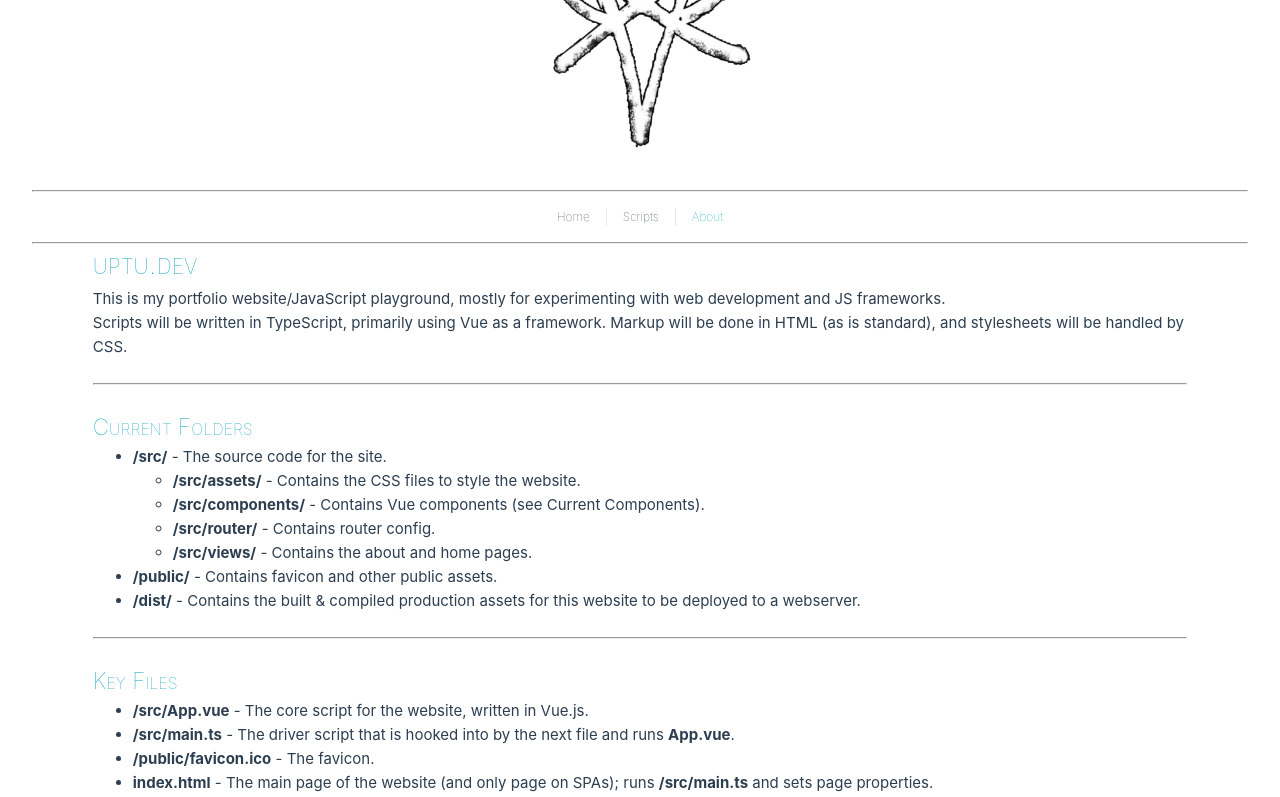
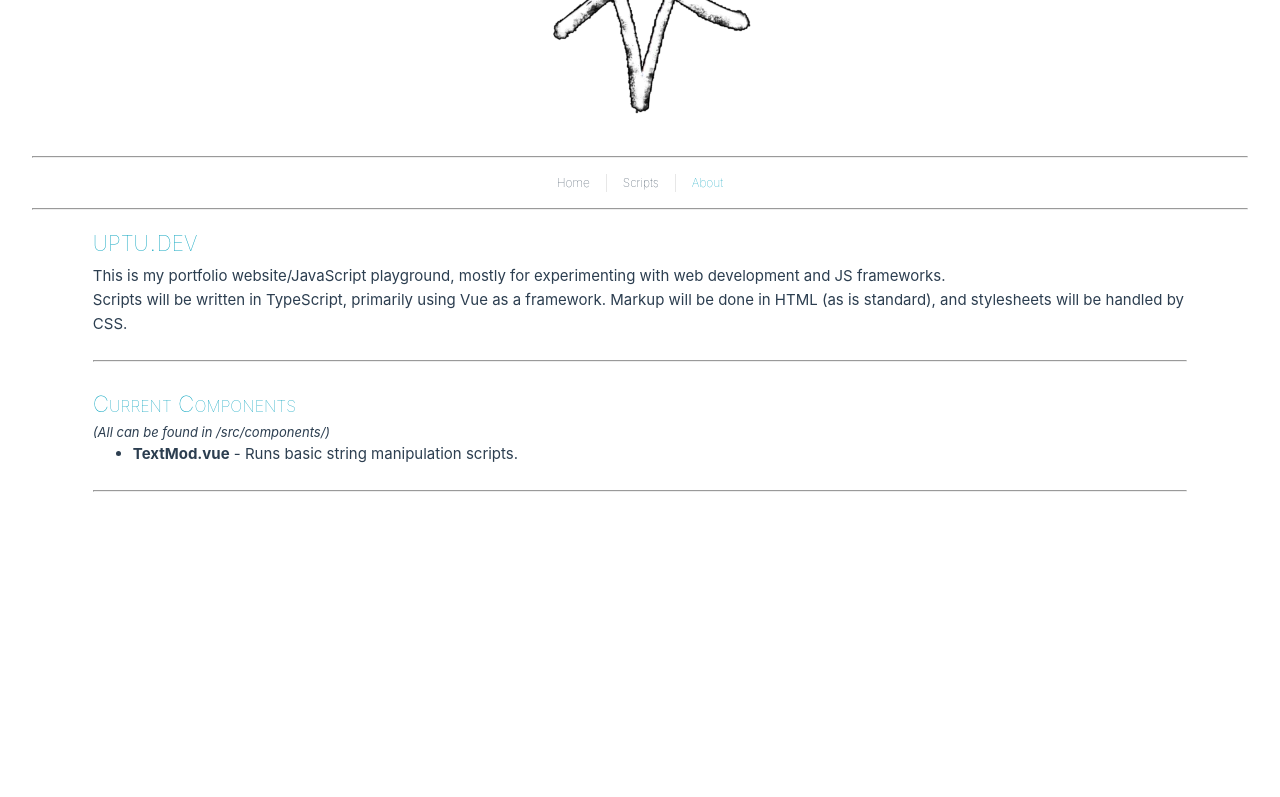
Before and after one commit to uptudev/uptu.dev, a Vue app: page /about in a window 1280 px wide. Shown: the top 797 px of the page. Built offline with nearby package versions, Linux system fonts and the light colour scheme.

Commit message:
remove excess info on about page that can be found in the readme.md file

```diff
--- a/src/views/AboutView.vue
+++ b/src/views/AboutView.vue
@@ -3,40 +3,6 @@
     <h1 id="vuetut" class="green h1">uptu.dev</h1>
     <p>This is my portfolio website/JavaScript playground, mostly for experimenting with web development and JS frameworks.</p>
     <p>Scripts will be written in TypeScript, primarily using Vue as a framework. Markup will be done in HTML (as is standard), and stylesheets will be handled by CSS.</p>
-    <br><hr><br>
-    <h2 id="current-folders" class="green h1">Current Folders</h2>
-    <ul>
-    <li><p><strong>/src/</strong> - The source code for the site.</p>
-      <ul>
-      <li><p><strong>/src/assets/</strong> - Contains the CSS files to style the website.</p>
-      </li>
-      <li><p><strong>/src/components/</strong> - Contains Vue components (see Current Components).</p>
-      </li>
-      <li><p><strong>/src/router/</strong> - Contains router config.</p>
-      </li>
-      <li><p><strong>/src/views/</strong> - Contains the about and home pages.</p>
-      </li>
-    </ul>
-    </li>
-    <li><p><strong>/public/</strong> - Contains favicon and other public assets.</p>
-    </li>
-    <li><p><strong>/dist/</strong> - Contains the built & compiled production assets for this website to be deployed to a webserver.</p>
-    </li>
-    </ul>
-    <br><hr><br>
-    <h2 id="key-files" class="green h1">Key Files</h2>
-    <ul>
-    <li><p><strong>/src/App.vue</strong> - The core script for the website, written in Vue.js.</p>
-    </li>
-    <li><p><strong>/src/main.ts</strong> - The driver script that is hooked into by the next file and runs <strong>App.vue</strong>.</p>
-    </li>
-    <li><p><strong>/public/favicon.ico</strong> - The favicon.</p>
-    </li>
-    <li><p><strong>index.html</strong> - The main page of the website (and only page on SPAs); runs <strong>/src/main.ts</strong> and sets page properties.</p>
-    </li>
-    <li><p><strong>LICENSE</strong> - The GPL v3.0 liscense that this website is written under (for the time being).</p>
-    </li>
-    </ul>
     <br><hr><br>
     <h2 id="current-components" class="green h1">Current Components</h2>
     <p class="small"><em>(All can be found in /src/components/)</em></p>
```
